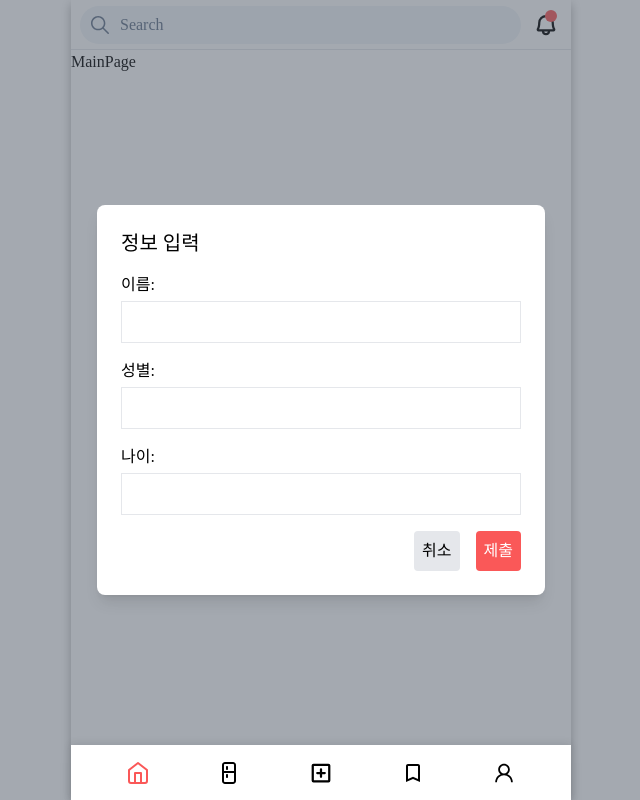
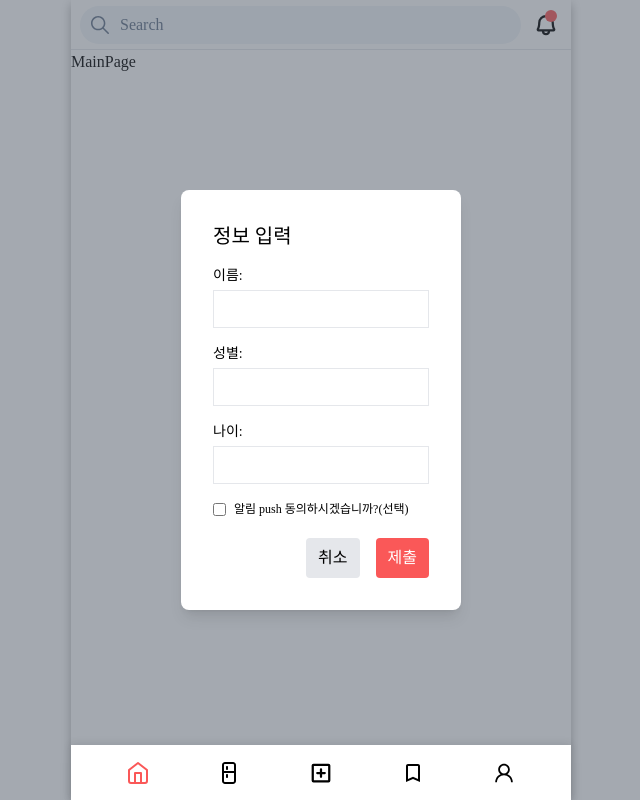
Before and after one commit to OZ-Coding-School/oz_02_main-001-FE, a React (Vite) app: page / in a window 1280 px wide. Shown: the whole page, without its empty margins (319-959 px from the left). Built offline with nearby package versions, Linux system fonts and the light colour scheme; a web font is replaced by a local one.

Commit message:
style: 메인페이지 모달 UI 수정 완료

```diff
--- a/src/pages/MainPage/components/Modal.tsx
+++ b/src/pages/MainPage/components/Modal.tsx
@@ -1,31 +1,40 @@
-import React from "react";
-import { useNavigate } from "react-router";
+import React, { useState } from "react";
 
 interface ModalProps {
   isOpen: boolean;
-  onClose: () => void;
-  onSubmit: (name: string, gender: string, age: string) => void;
+  handleCloseModal: () => void;
+  onSubmit: (name: string, gender: string, age: number, pushConsent: boolean) => void;
 }
 
-const Modal: React.FC<ModalProps> = ({ isOpen, onClose, onSubmit }) => {
-  const [name, setName] = React.useState("");
-  const [gender, setGender] = React.useState("");
-  const [age, setAge] = React.useState("");
-  const navigate = useNavigate();
+const Modal: React.FC<ModalProps> = ({ isOpen, handleCloseModal, onSubmit }) => {
+  const [name, setName] = useState("");
+  const [gender, setGender] = useState("");
+  const [age, setAge] = useState("");
+  const [pushConsent, setPushConsent] = useState(false);
+  const [warning, setWarning] = useState("");
 
   if (!isOpen) return null;
 
   const handleSubmit = (event: React.FormEvent) => {
     event.preventDefault();
-    onSubmit(name, gender, age);
-    navigate("/");
+    if (!name || !gender || !age) {
+      setWarning("모두 다 입력해주세요...");
+      return;
+    }
+    const ageNumber = parseInt(age, 10); //문자열 정수(10진수)로 변환
+    if (isNaN(ageNumber)) {
+      setWarning("나이는 숫자로 입력해주세요.");
+      return;
+    }
+    onSubmit(name, gender, ageNumber, pushConsent);
+    handleCloseModal();
   };
 
   return (
     <div className="fixed inset-0 bg-gray-600 bg-opacity-50 flex justify-center items-center">
-      <div className="bg-white p-6 rounded-lg shadow-lg w-full max-w-md mx-auto">
+      <div className="bg-white p-8 rounded-lg shadow-lg w-[280px] max-w-sm mx-auto">
         <h2 className="text-xl mb-4">정보 입력</h2>
-        <div className="mb-4">
+        <div className="mb-4 text-sm">
           <label className="block mb-1">이름:</label>
           <input
             type="text"
@@ -34,7 +43,7 @@ const Modal: React.FC<ModalProps> = ({ isOpen, onClose, onSubmit }) => {
             className="border p-2 w-full"
           />
         </div>
-        <div className="mb-4">
+        <div className="mb-4 text-sm">
           <label className="block mb-1">성별:</label>
           <input
             type="text"
@@ -43,7 +52,7 @@ const Modal: React.FC<ModalProps> = ({ isOpen, onClose, onSubmit }) => {
             className="border p-2 w-full"
           />
         </div>
-        <div className="mb-4">
+        <div className="mb-4 text-sm">
           <label className="block mb-1">나이:</label>
           <input
             type="text"
@@ -52,11 +61,23 @@ const Modal: React.FC<ModalProps> = ({ isOpen, onClose, onSubmit }) => {
             className="border p-2 w-full"
           />
         </div>
-        <div className="flex justify-end">
-          <button onClick={onClose} className="mr-4 p-2 bg-gray-200 rounded">
+        <div className="mb-4 text-[12px]">
+          <label className="flex items-center">
+            <input
+              type="checkbox"
+              checked={pushConsent}
+              onChange={(e) => setPushConsent(e.target.checked)}
+              className="mr-2"
+            />
+            <span>알림 push 동의하시겠습니까?(선택)</span>
+          </label>
+        </div>
+        {warning && <p className="text-red-500 text-sm">{warning}</p>}
+        <div className="flex justify-end mt-5">
+          <button onClick={handleCloseModal} className="mr-4 py-2 px-3 bg-gray-200 rounded">
             취소
           </button>
-          <button onClick={handleSubmit} className="p-2 bg-redPink text-white rounded">
+          <button onClick={handleSubmit} className="py-2 px-3 bg-redPink text-white rounded">
             제출
           </button>
         </div>
--- a/src/pages/MainPage/page/index.tsx
+++ b/src/pages/MainPage/page/index.tsx
@@ -14,7 +14,7 @@ const MainPage = () => {
     setIsMainPageModalOpen(false);
   };
 
-  const handleSubmitModal = (name: string, gender: string, age: string) => {
+  const handleSubmitModal = (name: string, gender: string, age: number, pushConsent: boolean) => {
     setIsMainPageModalOpen(false);
   };
 
@@ -22,7 +22,11 @@ const MainPage = () => {
     <div>
       <MainHeader />
       <p>MainPage</p>
-      <Modal isOpen={isMainPageModalOpen} onClose={handleCloseModal} onSubmit={handleSubmitModal} />
+      <Modal
+        isOpen={isMainPageModalOpen}
+        handleCloseModal={handleCloseModal}
+        onSubmit={handleSubmitModal}
+      />
       <Footer page="main" />
     </div>
   );
```
